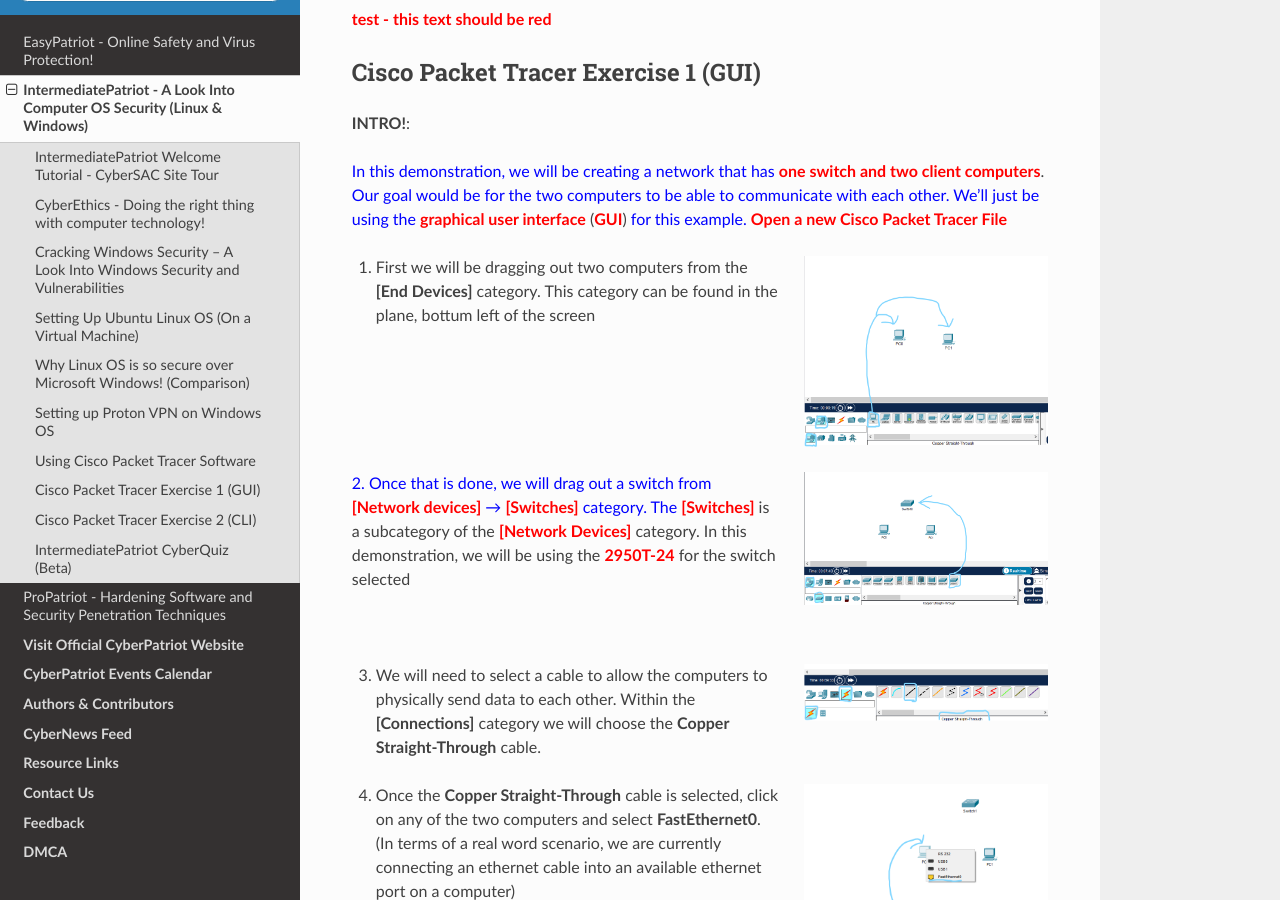
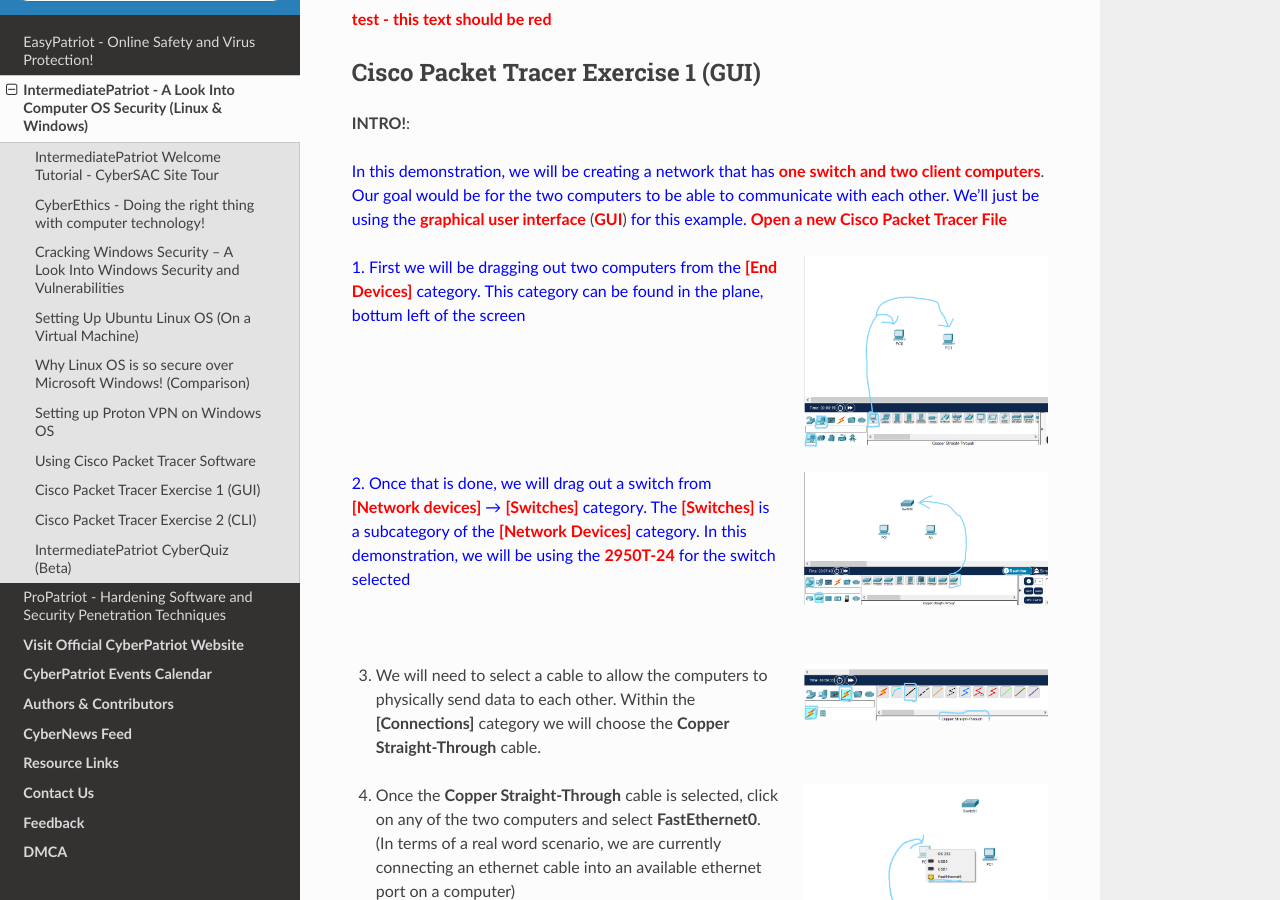
Before and after one commit to natt96z/cybersac, a Sphinx documentation site: the page built from docs/source/MediumCybersac.rst, in a window 1280 px wide and 900 px high, scrolled down 18487 px. Built offline with Sphinx 7.4.7 and the Read the Docs theme 2.0.0, drawn with Linux system fonts in a browser that asks for light colours; a script that is not in the unit is left out; some of the changed lines change nothing that is shown.

Commit message:
Update MediumCybersac.rst

```diff
--- a/docs/source/MediumCybersac.rst
+++ b/docs/source/MediumCybersac.rst
@@ -351,7 +351,7 @@
    :width: 35%
    :align: right
 
-1. First we will be dragging out two computers from the **[End Devices]** category. This category can be found in the plane, bottum left of the screen
+:blue:`1. First we will be dragging out two computers from the` :red:`[End Devices]` :blue:`category. This category can be found in the plane, bottum left of the screen`
 
 |
 |
@@ -362,7 +362,7 @@
    :width: 35%
    :align: right
 
-:blue:`2. Once that is done, we will drag out a switch from` :red:`[Network devices]` :blue:`→` :red:`[Switches]` :blue:`category. The` :red:`[Switches]` is a subcategory of the :red:`[Network Devices]` category. In this demonstration, we will be using the :red:`2950T-24` for the switch selected
+:blue:`2. Once that is done, we will drag out a switch from` :red:`[Network devices]` :blue:`→` :red:`[Switches]` :blue:`category. The` :red:`[Switches]` :blue:`is a subcategory of the` :red:`[Network Devices]` :blue:`category. In this demonstration, we will be using the` :red:`2950T-24` :blue:`for the switch selected`
 
 |
 
```
